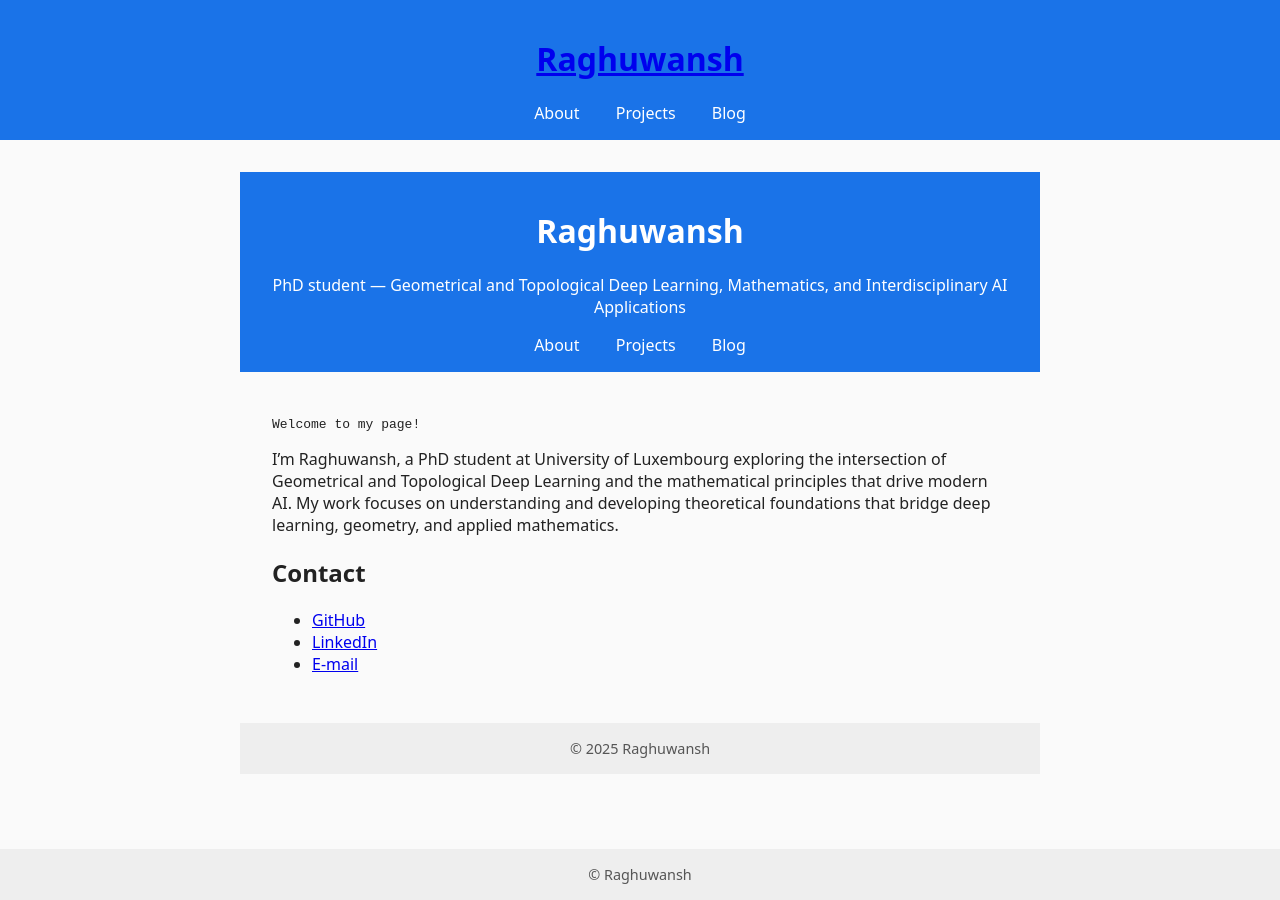
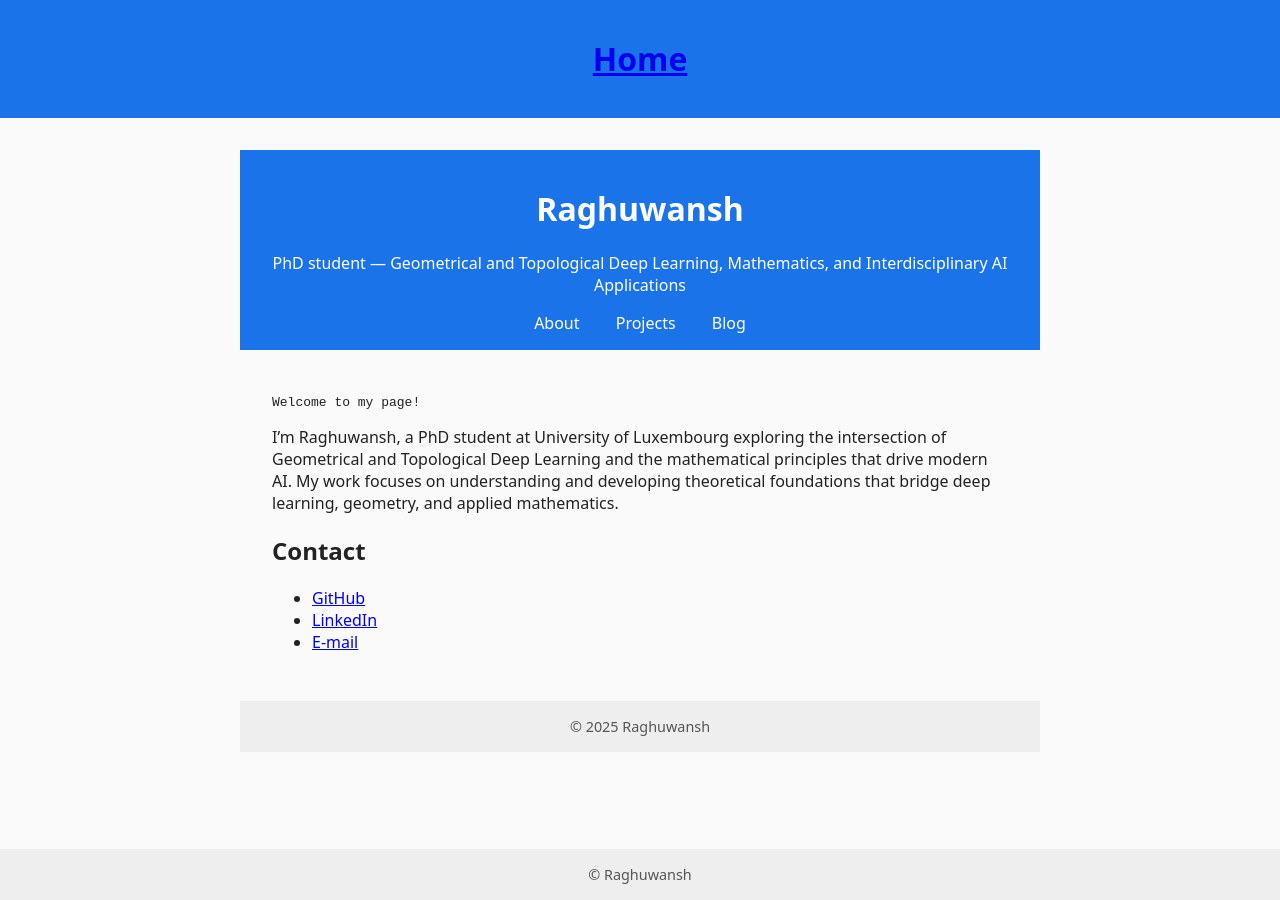
Before and after one commit to rajraghuwansh/rajraghuwansh.github.io, a Jekyll site: the page built from index.html, in a window 1280 px wide. Built offline with Jekyll 4.4.1, drawn with Linux system fonts in a browser that asks for light colours.

Commit message:
Update default.html

```diff
--- a/_layouts/default.html
+++ b/_layouts/default.html
@@ -9,12 +9,7 @@
 <body>
   <header class="site-header">
     <div class="container">
-      <h1><a href="/">Raghuwansh</a></h1>
-      <nav>
-        <a href="/about">About</a>
-        <a href="/projects">Projects</a>
-        <a href="/blog">Blog</a>
-      </nav>
+      <h1><a href="/">Home</a></h1>
     </div>
   </header>
 
```
